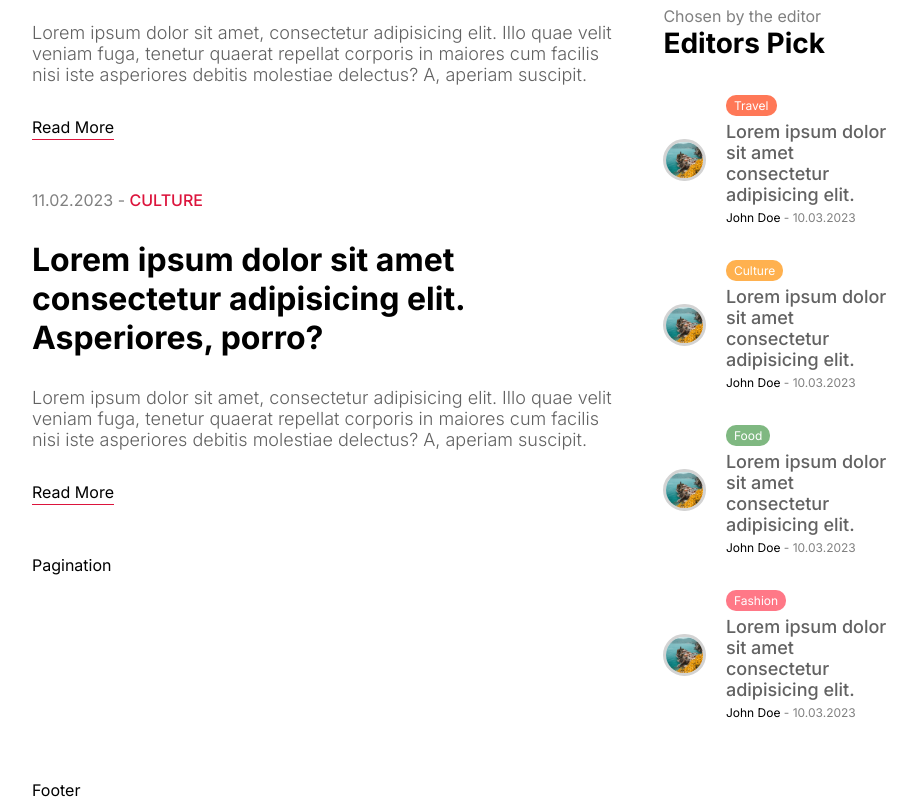
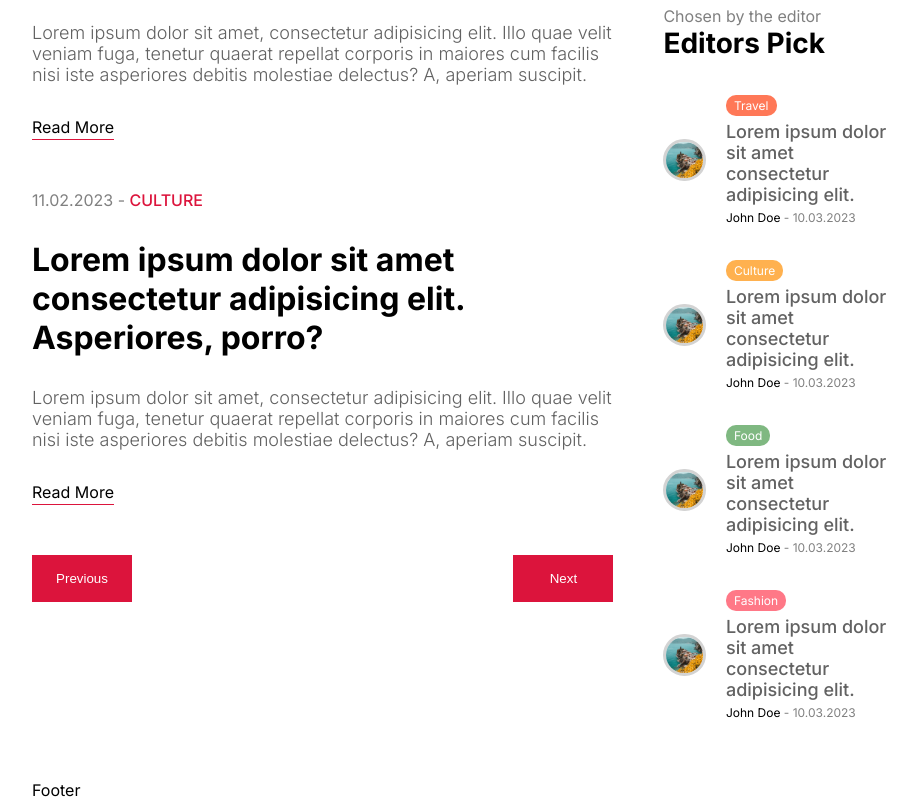
Before and after one commit to n9507246/Full-Stack-Blog-App-Tutorial-Nextjs-MongoDB-Blog-App-Project-Full-Course, a Next.js app: page / in a window 1280 px wide. Shown: the part 2314-3114 px from the top of the page, without its empty margins (176-1093 px from the left). Built offline with nearby package versions, Linux system fonts and the light colour scheme.

Commit message:
пагинатор

```diff
--- a/src/components/pagination/Pagination.jsx
+++ b/src/components/pagination/Pagination.jsx
@@ -1,10 +1,17 @@
-import React from "react"
-import styles from './pagination.module.css'
+import styles from "./pagination.module.css";
 
 const Pagination = () => {
-    return(
-        <div className={styles.container}>Pagination</div>
-    )
-}
 
-export default Pagination
+  return (
+    <div className={styles.container}>
+      <button className={styles.button}>
+        Previous
+      </button>
+      <button className={styles.button}>
+        Next
+      </button>
+    </div>
+  );
+};
+
+export default Pagination;
--- a/src/components/pagination/pagination.module.css
+++ b/src/components/pagination/pagination.module.css
@@ -0,0 +1,18 @@
+.container {
+    display: flex;
+    justify-content: space-between;
+  }
+
+  .button {
+    width: 100px;
+    border: none;
+    padding: 16px;
+    background-color: crimson;
+    color: white;
+    cursor: pointer;
+  }
+
+  .button:disabled{
+    background-color: rgba(220, 20, 60, 0.473);
+    cursor: not-allowed;
+  }
```
